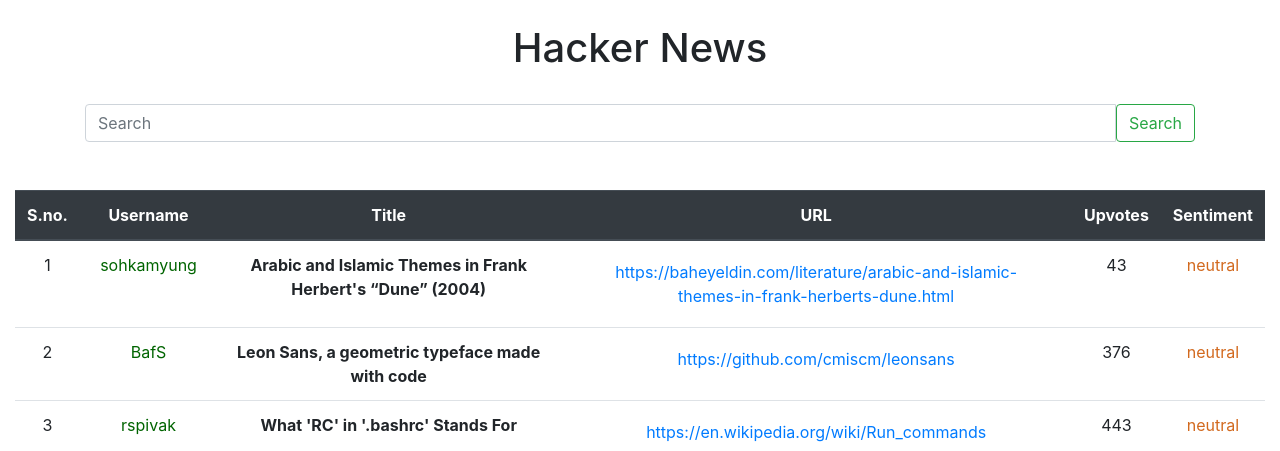
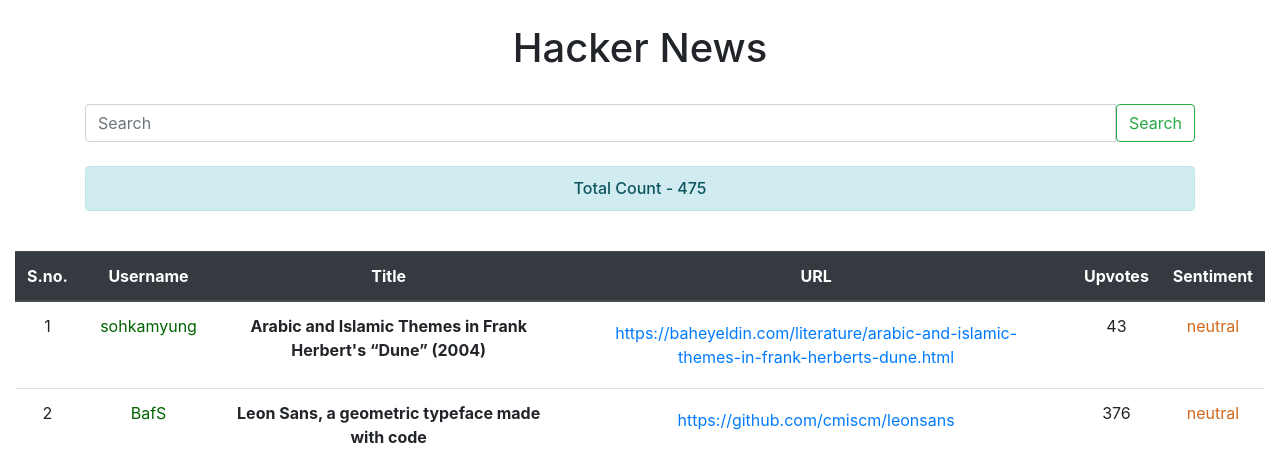
Before and after one commit to ujjwalsb/urbanpiper, a Django app: page / in a window 1280 px wide. Shown: the part 56-507 px from the top of the page. Run offline with Django 3.2, Linux system fonts and the light colour scheme; data comes from the database, SQL or seed files in the repository; parts of the project's set-up code (start-up, migrations or seed data) failed here and were passed over; some libraries are stand-ins or nearby versions.

Commit message:
[ADD] count results and alert

```diff
--- a/hackernews_django/templates/newslist.html
+++ b/hackernews_django/templates/newslist.html
@@ -14,9 +14,12 @@
         </span>
       </div>
     </form>
-    <br/><br/>
+    <br/>
+    <h6 class="text-center alert alert-info">Total Count - {{ count_list }}</h6>
+    <br/>
   </div>
   <div class="container-fluid">
+    {% if queryset %}
       <table class="table table-hover text-center">
         <thead class="thead-dark">
           <tr>
@@ -41,6 +44,11 @@
           {% endfor %}
         </tbody>
       </table>
+    {% else %}
+      <div class="alert alert-danger" role="alert">
+        Sorry, no results found. Please try again...
+      </div>
+    {% endif %}
   </div>
   <br/><br/><hr/>
 
--- a/hackernews_django/urbanProject/views.py
+++ b/hackernews_django/urbanProject/views.py
@@ -45,10 +45,11 @@ def newslist(request):
         else:
             pass
 
-    queryset_list = hackerNewsAPI.objects.all()
+    queryset_list = hackerNewsAPI.objects.get_queryset().order_by('serial_id')
     paginator = Paginator(queryset_list, 30)
     page = request.GET.get('page')
     queryset = paginator.get_page(page)
+    count_list = queryset_list.count()
 
     query = request.GET.get('q')
     if query:
@@ -56,8 +57,10 @@ def newslist(request):
         paginator = Paginator(queryset_list, 30)
         page = request.GET.get('page')
         queryset = paginator.get_page(page)
+        count_list = queryset_list.count()
 
     context = {
-        'queryset': queryset
+        'queryset': queryset,
+        'count_list': count_list
     }
     return render(request, "newslist.html", context)
```
Lines whose indentation alone changed are shown as unchanged.
